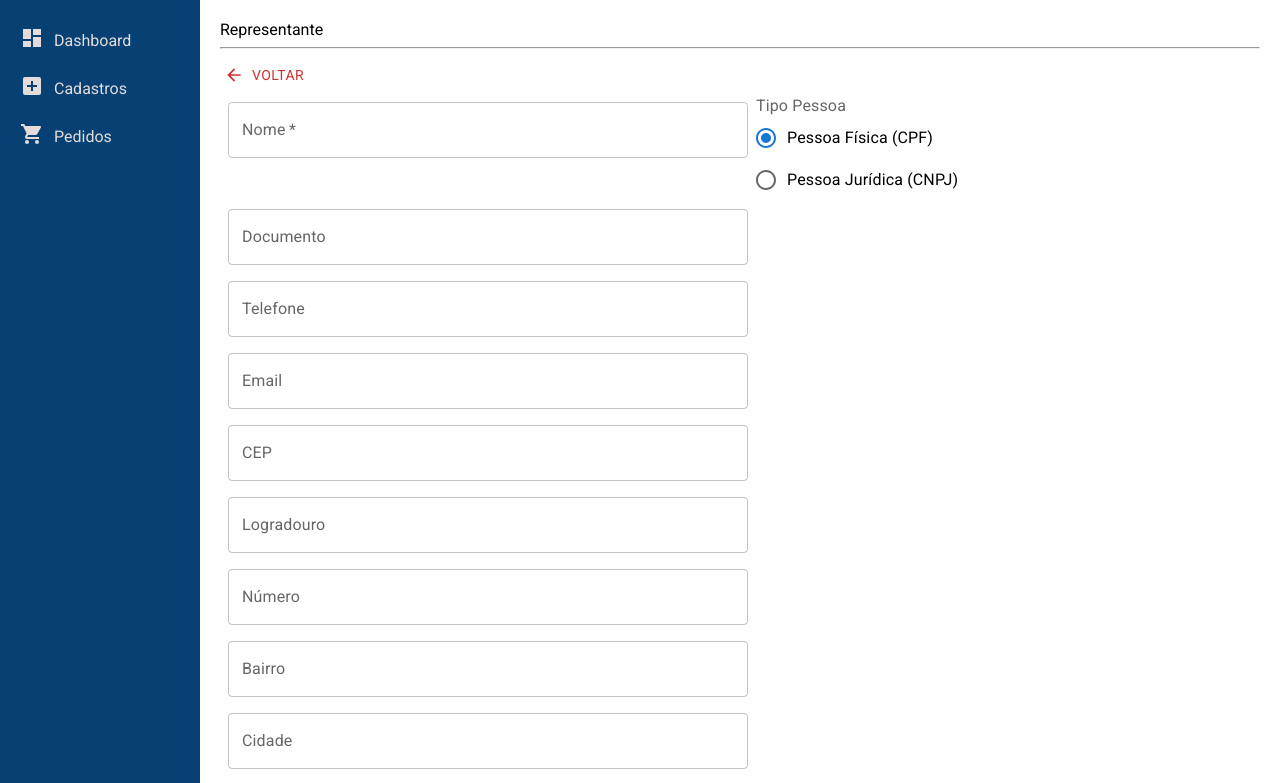
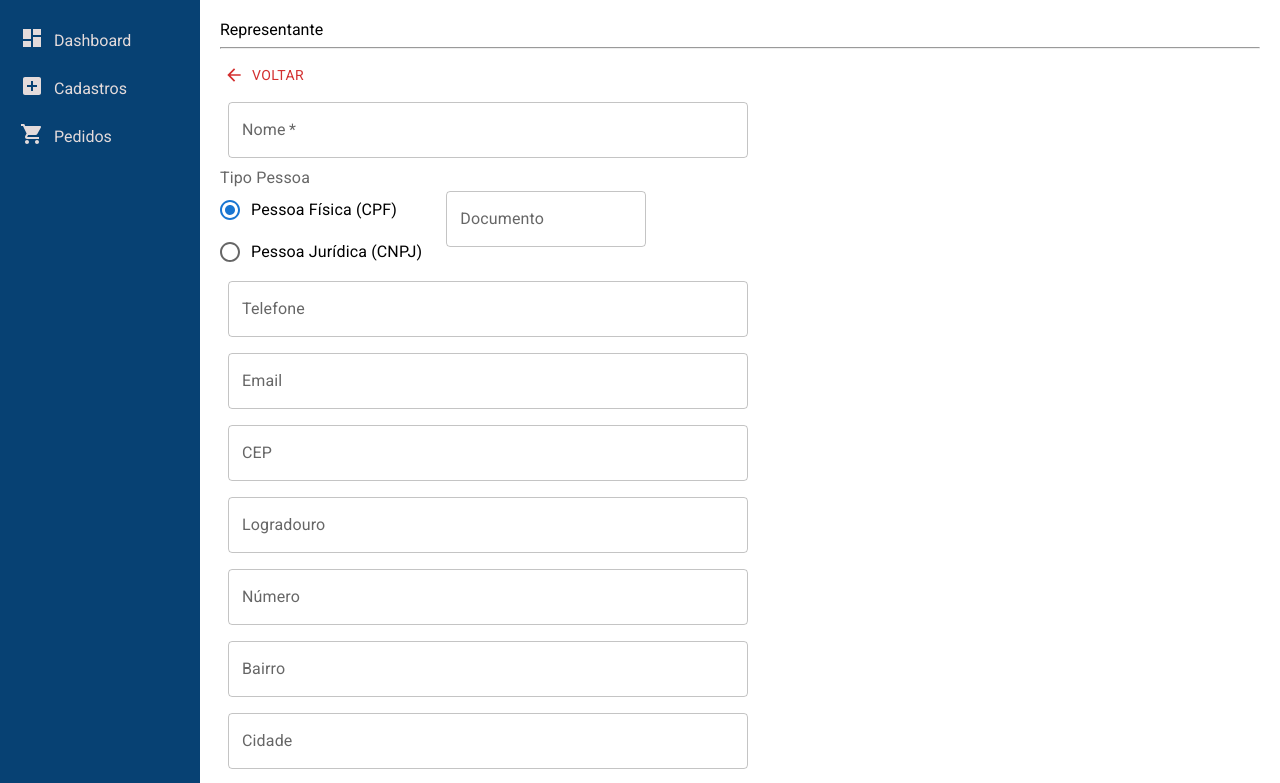
Before and after one commit to HenriqueOPeixoto/app-kodyak, a React (Vite) app in the folder frontend-kodyak/: page /cadastros/novo_representante in a window 1280 px wide. Shown: the top 783 px of the page. Built offline with nearby package versions, Linux system fonts and the light colour scheme; no server answers.

Commit message:
Ajustar posição do input de documento e tipo_pessoa

```diff
--- a/frontend-kodyak/src/components/Cadastros/Representantes.tsx
+++ b/frontend-kodyak/src/components/Cadastros/Representantes.tsx
@@ -9,6 +9,8 @@ import axios from "axios";
 
 import DialogInativar from "./Dialogs/DialogInativar";
 import { PatternFormat } from "react-number-format";
+
+import './styles/Representantes.css'
 
 const backendBaseURL = import.meta.env.VITE_BACKEND_BASE_URL
 
@@ -39,7 +41,7 @@ export default function Representantes() {
 
   const handleTipoPessoaChange = (event: React.ChangeEvent<HTMLInputElement>) => {
     setTipoPessoa(event.target.value)
-    setDocumento(documento.substring(0,11))
+    setDocumento(documento.substring(0, 11))
   }
 
   const formatTipoPessoa = tipoPessoa === 'J' ? '##.###.###/####-##' : '###.###.###-##'
@@ -223,6 +225,8 @@ export default function Representantes() {
           onChange={event => setNome(event.target.value)}
         />
 
+        <div className="FormDocumento">
+
           <FormControl>
             <FormLabel id="tipo-pessoa-radio-label">Tipo Pessoa</FormLabel>
             <RadioGroup
@@ -243,13 +247,14 @@ export default function Representantes() {
             customInput={TextField}
             format={formatTipoPessoa}
             mask="_"
+            style={{ maxWidth: '200px' }}
             onValueChange={(values) => {
               const floatValue = values.floatValue;
               setDocumento(floatValue !== undefined ? floatValue.toString() : '');
             }}
 
           />
-
+        </div>
         <PatternFormat
           id="txtTelefone"
           label="Telefone"
--- /dev/null
+++ b/frontend-kodyak/src/components/Cadastros/styles/Representantes.css
@@ -0,0 +1,4 @@
+.FormDocumento {
+    display:flex;
+    align-items:center;
+}
```
Lines whose indentation alone changed are shown as unchanged.
